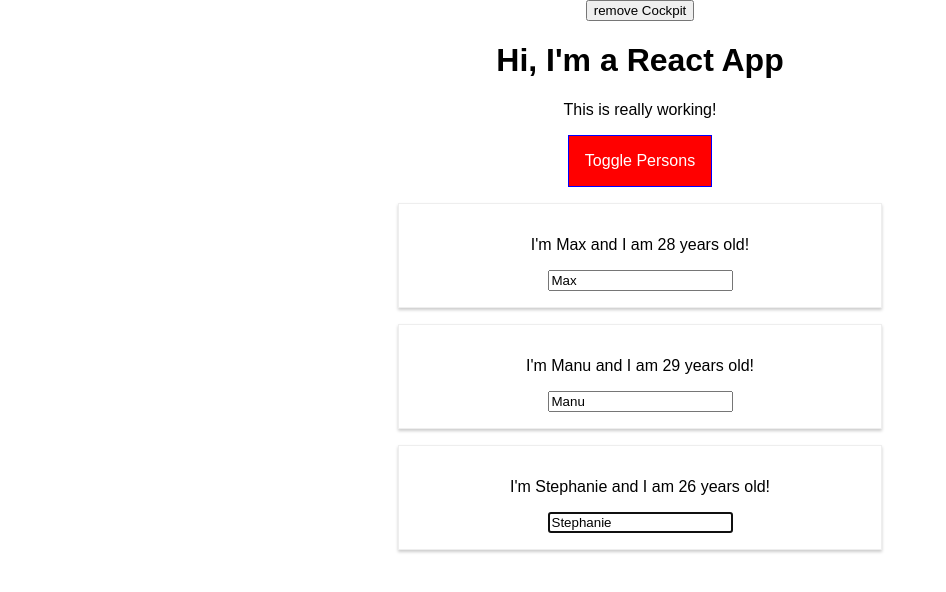
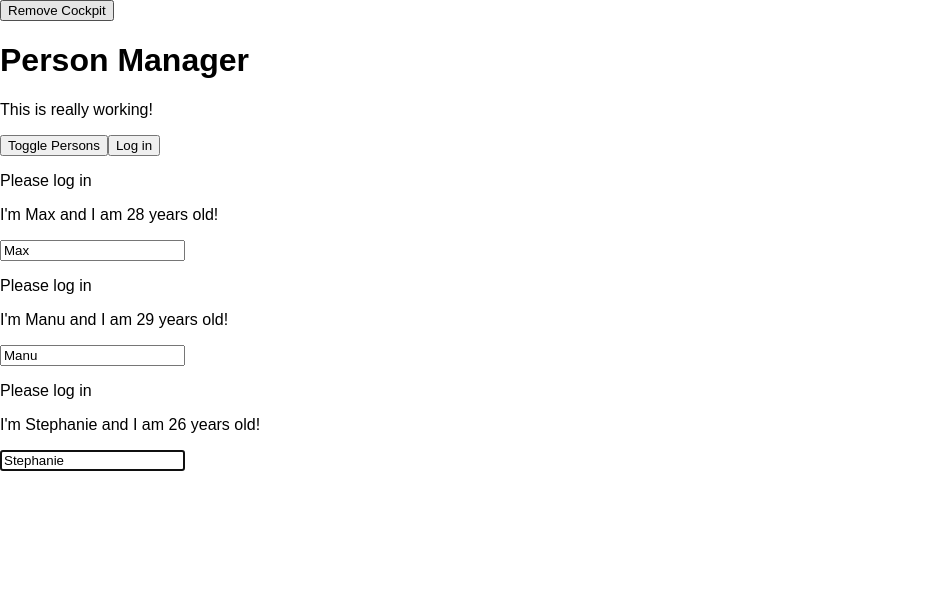
Before and after one commit to saittosun/maxi-deepdiveinto-react, a React (Create React App) app: page / in a window 1280 px wide. Shown: the top 592 px of the page, without its empty margins (0-946 px from the left). Built offline with nearby package versions, Linux system fonts and the light colour scheme.

Commit message:
context api is added.ancak maxi ile sorun oldu o yuzden onun dosyasini aldim bu nedenle css calismadi

```diff
--- /dev/null
+++ b/src/components/Cockpit/Cockpit.css
@@ -0,0 +1,31 @@
+
+.red {
+    color: red;
+  }
+
+  .bold {
+    font-weight: bold;
+  }
+
+  .Cockpit button {
+    border: 1px solid blue;
+    padding: 16px;
+    background-color: green;
+    font: inherit;
+    color: white;
+    cursor: pointer;
+  }
+
+  .Cockpit button:hover {
+    background-color: lightgreen;
+    color: black;
+  }
+
+  .Cockpit button.Red {
+    background-color: red;
+  }
+
+  .Cockpit button.Red:hover {
+    background-color: salmon;
+    color: black;
+  }
--- a/src/components/Cockpit/Cockpit.js
+++ b/src/components/Cockpit/Cockpit.js
@@ -1,33 +1,41 @@
-// jshint esversion: 9
-import React, { useEffect, useRef } from "react";
-import classes from "./Cockpit.module.css";
+import React, { useEffect, useRef, useContext } from 'react';
 
-const Cockpit = (props) => {
-  const toggleButtonRef = useRef(null)
+import classes from './Cockpit.css';
+import AuthContext from '../../context/auth-context';
+
+const Cockpit = props => {
+  const toggleBtnRef = useRef(null);
+  const authContext = useContext(AuthContext);
+
+  console.log(authContext.authenticated);
+
   useEffect(() => {
     console.log('[Cockpit.js] useEffect');
-    // fake http request...
+    // Http request...
     // setTimeout(() => {
-    //   alert('saved data')
+    //   alert('Saved data to cloud!');
     // }, 1000);
-    toggleButtonRef.current.click()
+    toggleBtnRef.current.click();
     return () => {
       console.log('[Cockpit.js] cleanup work in useEffect');
-    }
+    };
   }, []);
 
   useEffect(() => {
-    console.log('[Cockpit.js] second useEffect');
+    console.log('[Cockpit.js] 2nd useEffect');
     return () => {
-      console.log('[Cockpit.js] cleanup work in second useEffect');
-    }
-  })
-  let btnClass = "";
+      console.log('[Cockpit.js] cleanup work in 2nd useEffect');
+    };
+  });
+
+  // useEffect();
+
+  const assignedClasses = [];
+  let btnClass = '';
   if (props.showPersons) {
     btnClass = classes.Red;
   }
 
-  const assignedClasses = [];
   if (props.personsLength <= 2) {
     assignedClasses.push(classes.red); // classes = ['red']
   }
@@ -37,14 +45,14 @@ const Cockpit = (props) => {
 
   return (
     <div className={classes.Cockpit}>
-      <h1>Hi, I'm a React App</h1>
-      <p className={assignedClasses.join(" ")}>This is really working!</p>
-      <button ref={toggleButtonRef} className={btnClass} onClick={props.clicked}>
+      <h1>{props.title}</h1>
+      <p className={assignedClasses.join(' ')}>This is really working!</p>
+      <button ref={toggleBtnRef} className={btnClass} onClick={props.clicked}>
         Toggle Persons
       </button>
+      <button onClick={authContext.login}>Log in</button>
     </div>
   );
 };
 
-//React.memo() does a shallow comparison on its props meaning that it compares if the reference of the persons array is different from the previous reference. The thing is, whenever we trigger nameChangedHandler, it creates a new reference for the persons array which means the Cockpit component will be re-rendered. In order to avoid that, we pass in the length only instead of the entire persons array and now React.memo() can just check if the length has changed
 export default React.memo(Cockpit);
--- /dev/null
+++ b/src/components/Persons/Person/Person.css
@@ -0,0 +1,14 @@
+.Person {
+    width: 60%;
+    margin: 16px auto;
+    border: 1px solid #eee;
+    box-shadow: 0 2px 3px #ccc;
+    padding: 16px;
+    text-align: center;
+}
+
+@media (min-width: 500px) {
+    .Person {
+        width: 450px;
+    }
+}
--- a/src/components/Persons/Person/Person.js
+++ b/src/components/Persons/Person/Person.js
@@ -1,44 +1,56 @@
-import React, { Component, Fragment } from 'react';
-import PropTypes from "prop-types";
-import withClass from '../../../hoc/withClass';
-// import Aux from '../../../hoc/Auxiliary';
+import React, { Component } from 'react';
+import PropTypes from 'prop-types';
 
-import classes from './Person.module.css';
+import withClass from '../../../hoc/WithClass';
+import classes from './Person.css';
+import AuthContext from '../../../context/auth-context';
 
 class Person extends Component {
   constructor(props) {
-    super(props)
+    super(props);
     this.inputElementRef = React.createRef();
   }
+
+  static contextType = AuthContext;
+
   componentDidMount() {
-    // this.inputElement.focus()
-    this.inputElementRef.current.focus()
+    // this.inputElement.focus();
+    this.inputElementRef.current.focus();
+    console.log(this.context.authenticated);
   }
 
   render() {
-    console.log('[Person.js] is rendering...');
+    console.log('[Person.js] rendering...');
     return (
       <>
-        <p onClick={this.props.click}>I'm {this.props.name} and I am {this.props.age} years old!</p>
-        <p>{this.props.children}</p>
+        {this.context.authenticated ? (
+          <p>Authenticated!</p>
+        ) : (
+            <p>Please log in</p>
+          )}
+
+        <p onClick={this.props.click}>
+          I'm {this.props.name} and I am {this.props.age} years old!
+        </p>
+        <p key="i2">{this.props.children}</p>
         <input
+          key="i3"
+          // ref={(inputEl) => {this.inputElement = inputEl}}
+          ref={this.inputElementRef}
           type="text"
           onChange={this.props.changed}
           value={this.props.name}
-          // ref={(inputEl) => { this.inputElement = inputEl }}
-          ref={this.inputElementRef}
         />
       </>
-
-    )
+    );
   }
-};
+}
 
 Person.propTypes = {
   click: PropTypes.func,
   name: PropTypes.string,
   age: PropTypes.number,
   changed: PropTypes.func
-}
+};
 
 export default withClass(Person, classes.Person);
--- a/src/components/Persons/Persons.js
+++ b/src/components/Persons/Persons.js
@@ -1,20 +1,24 @@
-// jshint esversion: 9
-import React, { PureComponent } from "react";
+import React, { PureComponent } from 'react';
+
 import Person from './Person/Person';
 
-// pure component in the end is just a normal component that already implements shouldComponentUpdate with a complete props check, so that checks for any changes in any prop of that component. So if that is what you need, you can also just use pure component instead of manually implementing this shouldComponentUpdate check.
 class Persons extends PureComponent {
-
-  // A static method means the method can be called on the class itself instead of an instance of the class. WON'T WORK. Static methods can only be on the called itself. The reason getDerivedStateFromProps is a static method instead of an instance method is to discourage anyone from updating props or state within it because static methods don't have access to instance variables so it can't touch this.state or this.props.
-  // static getDrivedStateFormProps(props, state) {
-  //   console.log('[Persons.js] getDrivedStateFormProps');
+  // static getDerivedStateFromProps(props, state) {
+  //   console.log('[Persons.js] getDerivedStateFromProps');
   //   return state;
   // }
 
-  //  if you have such a scenario where you check all the props of a given component for changes, which is not that uncommon of course because typically you want to make sure that no props of this component changed and you're not just interested in one or two of the properties you are getting, so if you are checking all properties, then you can also not use shouldComponentUpdate
+  // componentWillReceiveProps(props) {
+  //   console.log('[Persons.js] componentWillReceiveProps', props);
+  // }
+
   // shouldComponentUpdate(nextProps, nextState) {
   //   console.log('[Persons.js] shouldComponentUpdate');
-  //   if (nextProps.persons !== this.props.persons || nextProps.changed !== this.props.changed || nextProps.clicked !== this.props.clicked) {
+  //   if (
+  //     nextProps.persons !== this.props.persons ||
+  //     nextProps.changed !== this.props.changed ||
+  //     nextProps.clicked !== this.props.clicked
+  //   ) {
   //     return true;
   //   } else {
   //     return false;
@@ -24,11 +28,15 @@ class Persons extends PureComponent {
 
   getSnapshotBeforeUpdate(prevProps, prevState) {
     console.log('[Persons.js] getSnapshotBeforeUpdate');
-    return { message: 'snapshot' };
+    return { message: 'Snapshot!' };
   }
 
+  // componentWillUpdate() {
+
+  // }
+
   componentDidUpdate(prevProps, prevState, snapshot) {
-    console.log('[Persons.js] componentDidMount');
+    console.log('[Persons.js] componentDidUpdate');
     console.log(snapshot);
   }
 
@@ -37,19 +45,19 @@ class Persons extends PureComponent {
   }
 
   render() {
-    console.log('[Persons.js] is rendering...');
+    console.log('[Persons.js] rendering...');
     return this.props.persons.map((person, index) => {
       return (
         <Person
-          key={person.id}
           click={() => this.props.clicked(index)}
           name={person.name}
           age={person.age}
-          changed={(event) => this.props.changed(event, person.id)}
+          key={person.id}
+          changed={event => this.props.changed(event, person.id)}
         />
       );
     });
   }
-};
+}
 
 export default Persons;
--- /dev/null
+++ b/src/containers/App.css
@@ -0,0 +1,3 @@
+.App {
+  text-align: center;
+}
--- a/src/containers/App.js
+++ b/src/containers/App.js
@@ -1,29 +1,32 @@
-// jshint esversion: 9
-import React, { Component } from "react";
-import classes from "./App.module.css";
-import Persons from "../components/Persons/Persons";
-import Cockpit from "../components/Cockpit/Cockpit";
-import withClass from "../hoc/withClass";
+import React, { Component } from 'react';
+
+import classes from './App.css';
+import Persons from '../components/Persons/Persons';
+import Cockpit from '../components/Cockpit/Cockpit';
+import withClass from '../hoc/WithClass';
+import AuthContext from '../context/auth-context';
 
 class App extends Component {
   constructor(props) {
     super(props);
     console.log('[App.js] constructor');
   }
+
   state = {
     persons: [
-      { id: "asfa1", name: "Max", age: 28 },
-      { id: "vasdf1", name: "Manu", age: 29 },
-      { id: "asdf11", name: "Stephanie", age: 26 },
+      { id: 'asfa1', name: 'Max', age: 28 },
+      { id: 'vasdf1', name: 'Manu', age: 29 },
+      { id: 'asdf11', name: 'Stephanie', age: 26 }
     ],
-    otherState: "some other value",
+    otherState: 'some other value',
     showPersons: false,
     showCockpit: true,
-    changeCounter: 0
+    changeCounter: 0,
+    authenticated: false
   };
 
-  static getDrivedStateFormProps(props, state) {
-    console.log('[App.js] getDrivedStateFormProps', props);
+  static getDerivedStateFromProps(props, state) {
+    console.log('[App.js] getDerivedStateFromProps', props);
     return state;
   }
 
@@ -45,12 +48,12 @@ class App extends Component {
   }
 
   nameChangedHandler = (event, id) => {
-    const personIndex = this.state.persons.findIndex((p) => {
+    const personIndex = this.state.persons.findIndex(p => {
       return p.id === id;
     });
 
     const person = {
-      ...this.state.persons[personIndex],
+      ...this.state.persons[personIndex]
     };
 
     // const person = Object.assign({}, this.state.persons[personIndex]);
@@ -64,11 +67,11 @@ class App extends Component {
       return {
         persons: persons,
         changeCounter: prevState.changeCounter + 1
-      }
+      };
     });
   };
 
-  deletePersonHandler = (personIndex) => {
+  deletePersonHandler = personIndex => {
     // const persons = this.state.persons.slice();
     const persons = [...this.state.persons];
     persons.splice(personIndex, 1);
@@ -80,31 +83,50 @@ class App extends Component {
     this.setState({ showPersons: !doesShow });
   };
 
+  loginHandler = () => {
+    this.setState({ authenticated: true });
+  };
+
   render() {
-    console.log('[App.js] is rendering');
+    console.log('[App.js] render');
     let persons = null;
 
     if (this.state.showPersons) {
       persons = (
-        <div>
         <Persons
+          persons={this.state.persons}
           clicked={this.deletePersonHandler}
-            persons={this.state.persons}
           changed={this.nameChangedHandler}
+          isAuthenticated={this.state.authenticated}
         />
-        </div>
       );
     }
 
     return (
       <>
-        <button onClick={() => this.setState({ showCockpit: false })}>remove Cockpit</button>
-        { this.state.showCockpit ? <Cockpit
+        <button
+          onClick={() => {
+            this.setState({ showCockpit: false });
+          }}
+        >
+          Remove Cockpit
+        </button>
+        <AuthContext.Provider
+          value={{
+            authenticated: this.state.authenticated,
+            login: this.loginHandler
+          }}
+        >
+          {this.state.showCockpit ? (
+            <Cockpit
+              title={this.props.appTitle}
               showPersons={this.state.showPersons}
-          personsLength={this.state.showPersons.length}
+              personsLength={this.state.persons.length}
               clicked={this.togglePersonsHandler}
-        /> : null}
+            />
+          ) : null}
           {persons}
+        </AuthContext.Provider>
       </>
     );
     // return React.createElement('div', {className: 'App'}, React.createElement('h1', null, 'Does this work now?'));
--- /dev/null
+++ b/src/context/auth-context.js
@@ -0,0 +1,8 @@
+import React from 'react';
+
+const authContext = React.createContext({
+  authenticated: false,
+  login: () => {}
+});
+
+export default authContext;
--- /dev/null
+++ b/src/index.css
@@ -0,0 +1,5 @@
+body {
+  margin: 0;
+  padding: 0;
+  font-family: sans-serif;
+}
--- a/src/index.js
+++ b/src/index.js
@@ -1,8 +1,8 @@
 import React from 'react';
 import ReactDOM from 'react-dom';
-import './index.module.css';
+import './index.css';
 import App from './containers/App';
 import registerServiceWorker from './registerServiceWorker';
 
-ReactDOM.render(<App />, document.getElementById('root'));
+ReactDOM.render(<App appTitle="Person Manager" />, document.getElementById('root'));
 registerServiceWorker();
```
Also changed, not shown: src/hoc/WithClass.js (+4 -4 lines). Lines whose indentation alone changed are shown as unchanged.
